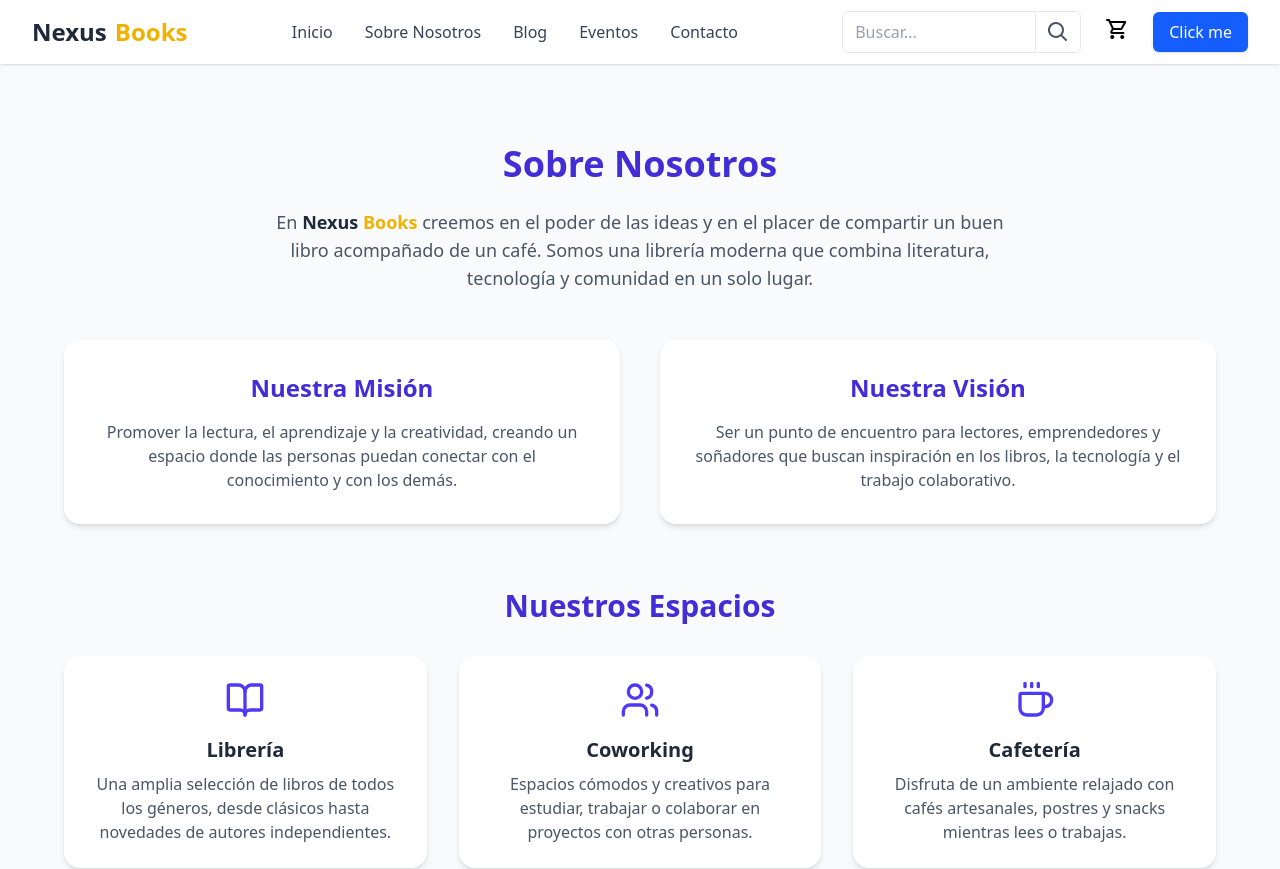
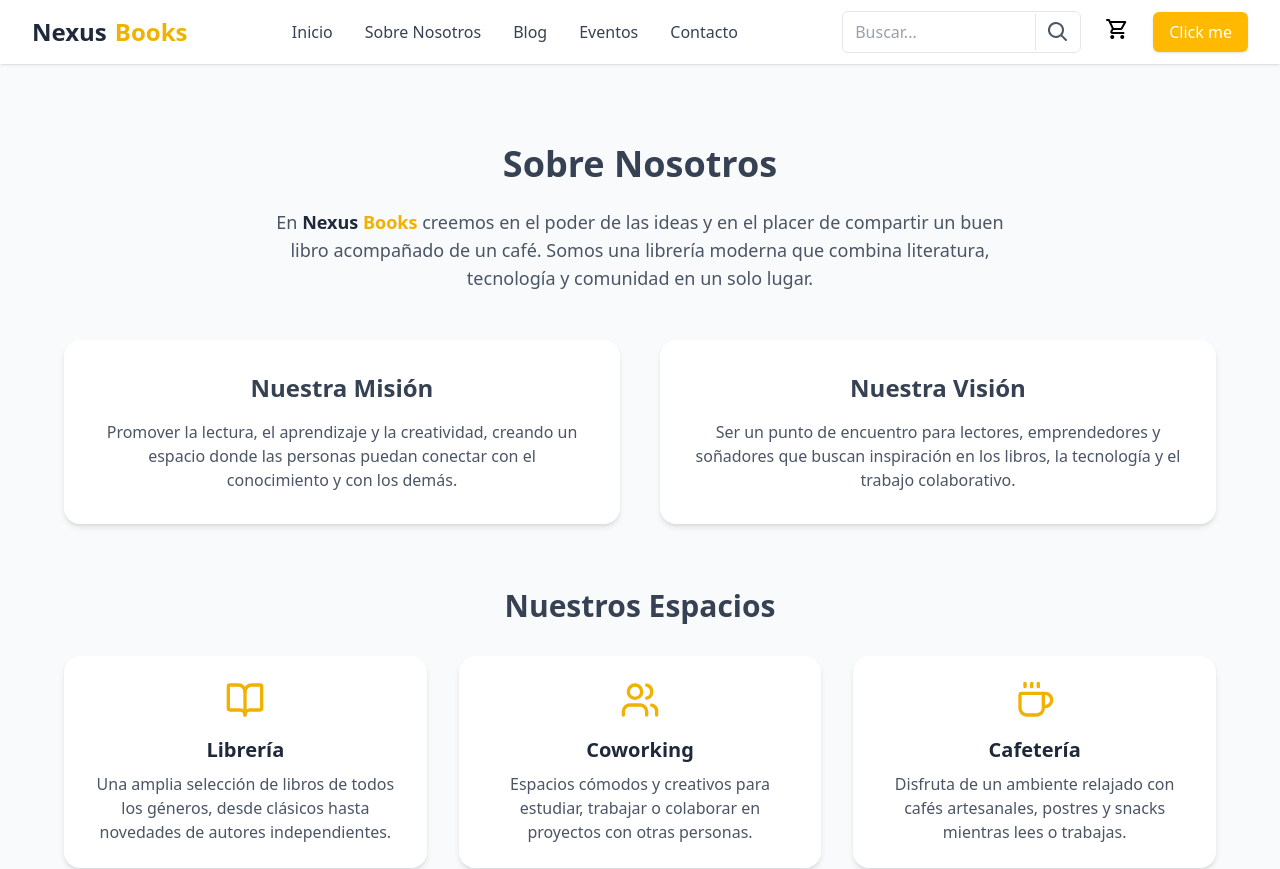
Before and after one commit to carloserick87/Cross-Platform-Mobile-APPS, a React (Vite) app in the folder Project_2/Act_2/: page /about in a window 1280 px wide. Shown: the top 869 px of the page. Built offline with nearby package versions, Linux system fonts and the light colour scheme.

Commit message:
fix(ui): refined interface styling and alignment

```diff
--- a/Project_2/Act_2/src/components/about.jsx
+++ b/Project_2/Act_2/src/components/about.jsx
@@ -5,7 +5,7 @@ export const AboutUs = () => {
   return (
     <section className="min-h-screen bg-gray-50 text-gray-800 py-20 px-6">
       <div className="max-w-6xl mx-auto text-center">
-        <h2 className="text-4xl font-bold mb-6 text-indigo-700">Sobre Nosotros</h2>
+        <h2 className="text-4xl font-bold mb-6 text-gray-700">Sobre Nosotros</h2>
         <p className="text-lg text-gray-600 mb-12 max-w-3xl mx-auto">
           En <span className="font-semibold text-gray-800">Nexus </span><span className="font-semibold text-yellow-500">Books</span> creemos en el poder de las ideas
           y en el placer de compartir un buen libro acompañado de un café. Somos una
@@ -15,7 +15,7 @@ export const AboutUs = () => {
         {/* Sección de misión y visión */}
         <div className="grid md:grid-cols-2 gap-10 mb-16">
           <div className="bg-white shadow-md rounded-2xl p-8">
-            <h3 className="text-2xl font-semibold mb-4 text-indigo-700">Nuestra Misión</h3>
+            <h3 className="text-2xl font-semibold mb-4 text-gray-700">Nuestra Misión</h3>
             <p className="text-gray-600">
               Promover la lectura, el aprendizaje y la creatividad, creando un espacio
               donde las personas puedan conectar con el conocimiento y con los demás.
@@ -23,7 +23,7 @@ export const AboutUs = () => {
           </div>
 
           <div className="bg-white shadow-md rounded-2xl p-8">
-            <h3 className="text-2xl font-semibold mb-4 text-indigo-700">Nuestra Visión</h3>
+            <h3 className="text-2xl font-semibold mb-4 text-gray-700">Nuestra Visión</h3>
             <p className="text-gray-600">
               Ser un punto de encuentro para lectores, emprendedores y soñadores que buscan
               inspiración en los libros, la tecnología y el trabajo colaborativo.
@@ -32,10 +32,10 @@ export const AboutUs = () => {
         </div>
 
         {/* Sección de servicios */}
-        <h3 className="text-3xl font-bold mb-8 text-indigo-700">Nuestros Espacios</h3>
+        <h3 className="text-3xl font-bold mb-8 text-gray-700">Nuestros Espacios</h3>
         <div className="grid sm:grid-cols-2 md:grid-cols-3 gap-8">
           <div className="bg-white shadow-md rounded-2xl p-6 hover:shadow-lg transition">
-            <BookOpen className="mx-auto text-indigo-600 w-10 h-10 mb-4" />
+            <BookOpen className="mx-auto text-yellow-500 w-10 h-10 mb-4" />
             <h4 className="text-xl font-semibold mb-2">Librería</h4>
             <p className="text-gray-600">
               Una amplia selección de libros de todos los géneros, desde clásicos
@@ -44,7 +44,7 @@ export const AboutUs = () => {
           </div>
 
           <div className="bg-white shadow-md rounded-2xl p-6 hover:shadow-lg transition">
-            <Users className="mx-auto text-indigo-600 w-10 h-10 mb-4" />
+            <Users className="mx-auto text-yellow-500 w-10 h-10 mb-4" />
             <h4 className="text-xl font-semibold mb-2">Coworking</h4>
             <p className="text-gray-600">
               Espacios cómodos y creativos para estudiar, trabajar o colaborar en proyectos con otras personas.
@@ -52,7 +52,7 @@ export const AboutUs = () => {
           </div>
 
           <div className="bg-white shadow-md rounded-2xl p-6 hover:shadow-lg transition">
-            <Coffee className="mx-auto text-indigo-600 w-10 h-10 mb-4" />
+            <Coffee className="mx-auto text-yellow-500 w-10 h-10 mb-4" />
             <h4 className="text-xl font-semibold mb-2">Cafetería</h4>
             <p className="text-gray-600">
               Disfruta de un ambiente relajado con cafés artesanales, postres y snacks mientras lees o trabajas.
--- a/Project_2/Act_2/src/components/blog.jsx
+++ b/Project_2/Act_2/src/components/blog.jsx
@@ -1,3 +1,4 @@
+//Blog
 import React from "react";
 import { Calendar, User } from "lucide-react";
 
@@ -38,7 +39,7 @@ export const Blog = () => {
   return (
     <section className="bg-gray-50 min-h-screen py-20 px-6 text-gray-800">
       <div className="max-w-6xl mx-auto text-center">
-        <h2 className="text-4xl font-bold text-indigo-700 mb-6">Blog Nexus</h2>
+        <h2 className="text-4xl font-bold text-gray-800 mb-6">Blog Nexus</h2>
         <p className="text-lg text-gray-600 mb-12 max-w-3xl mx-auto">
           Noticias, reseñas y artículos sobre el fascinante mundo de los libros,
           la creatividad y la cultura. ¡Inspírate con nuestras publicaciones!
@@ -56,7 +57,7 @@ export const Blog = () => {
                 className="w-full h-56 object-cover"
               />
               <div className="p-6 text-left">
-                <h3 className="text-2xl font-semibold mb-3 text-indigo-700 hover:text-indigo-500 transition">
+                <h3 className="text-2xl font-semibold mb-3 text-gray-800 hover:text-yellow-500 transition">
                   {post.title}
                 </h3>
                 <div className="flex items-center text-sm text-gray-500 mb-4 space-x-4">
@@ -68,7 +69,7 @@ export const Blog = () => {
                   </span>
                 </div>
                 <p className="text-gray-600 mb-4">{post.excerpt}</p>
-                <button className="text-indigo-600 font-medium hover:underline">
+                <button className="text-yellow-500 font-medium hover:underline">
                   Leer más →
                 </button>
               </div>
--- a/Project_2/Act_2/src/components/events.jsx
+++ b/Project_2/Act_2/src/components/events.jsx
@@ -41,7 +41,7 @@ export const Events = () => {
   return (
     <section className="bg-gray-50 min-h-screen py-20 px-6 text-gray-800">
       <div className="max-w-6xl mx-auto text-center">
-        <h2 className="text-4xl font-bold text-indigo-700 mb-6">Próximos Eventos</h2>
+        <h2 className="text-4xl font-bold text-gray-800 mb-6">Próximos Eventos</h2>
         <p className="text-lg text-gray-600 mb-12 max-w-3xl mx-auto">
           En Nexus organizamos actividades para fomentar la lectura, la creatividad
           y el encuentro entre personas apasionadas por los libros. ¡No te las pierdas!
@@ -59,7 +59,7 @@ export const Events = () => {
                 className="w-full h-56 object-cover"
               />
               <div className="p-6 text-left">
-                <h3 className="text-2xl font-semibold mb-3 text-indigo-700 hover:text-indigo-500 transition">
+                <h3 className="text-2xl font-semibold mb-3 text-gray-800 hover:text-yellow-500  transition">
                   {event.title}
                 </h3>
 
@@ -76,7 +76,7 @@ export const Events = () => {
                 </div>
 
                 <p className="text-gray-600 mb-4">{event.description}</p>
-                <button className="text-indigo-600 font-medium hover:underline">
+                <button className="text-yellow-500  font-medium hover:underline">
                   Reservar lugar →
                 </button>
               </div>
--- a/Project_2/Act_2/src/components/navBar.jsx
+++ b/Project_2/Act_2/src/components/navBar.jsx
@@ -10,7 +10,6 @@ export default function Navbar() {
     <header className="bg-white/80 backdrop-blur-sm shadow-sm fixed w-full top-0 z-50">
       <div className="max-w-7xl mx-auto px-4 sm:px-6 lg:px-8">
         <div className="flex items-center justify-between h-16">
-          {/* Left: Logo */}
           <div className="flex items-center shrink-0">
             <div className="flex items-end gap-2">
               <span className="text-2xl font-semibold text-gray-800">Nexus</span>
@@ -51,10 +50,7 @@ export default function Navbar() {
             </button>
 
             {/* CTA button */}
-            <a
-              href="#"
-              className="hidden sm:inline-flex items-center px-4 py-2 rounded-md text-white font-medium shadow-sm bg-blue-600 hover:bg-blue-700"
-            >
+            <a href="#" className="hidden sm:inline-flex items-center px-4 py-2 rounded-md text-white font-medium shadow-sm bg-amber-400 hover:bg-blue-700">
               Click me
             </a>
 
--- a/Project_2/Act_2/src/components/ui/animated-testimonials-demo.jsx
+++ b/Project_2/Act_2/src/components/ui/animated-testimonials-demo.jsx
@@ -73,9 +73,6 @@ export default function AnimatedTestimonialsDemo() {
     return () => clearTimeout(t);
   }, [index]);
 
-  const prev = () => setIndex((i) => (i - 1 + data.length) % data.length);
-  const next = () => setIndex((i) => (i + 1) % data.length);
-
   return (
     <div className="w-full py-12">
       <div className="max-w-4xl mx-auto px-4">
@@ -124,7 +121,7 @@ export default function AnimatedTestimonialsDemo() {
                   onClick={() => setIndex(i)}
                   aria-label={`Ir al testimonio ${i + 1}`}
                   className={`w-2 h-2 rounded-full transition ${
-                    i === index ? "bg-blue-600" : "bg-gray-300"
+                    i === index ? "bg-amber-300" : "bg-gray-300"
                   }`}
                 />
               ))}
```
Also changed, not shown: Project_2/Act_2/src/components/contact.jsx (+8 -8 lines), Project_2/Act_2/src/components/landing.jsx (+10 -20 lines), 1 other file (tests, documents, lock files or other folders).
